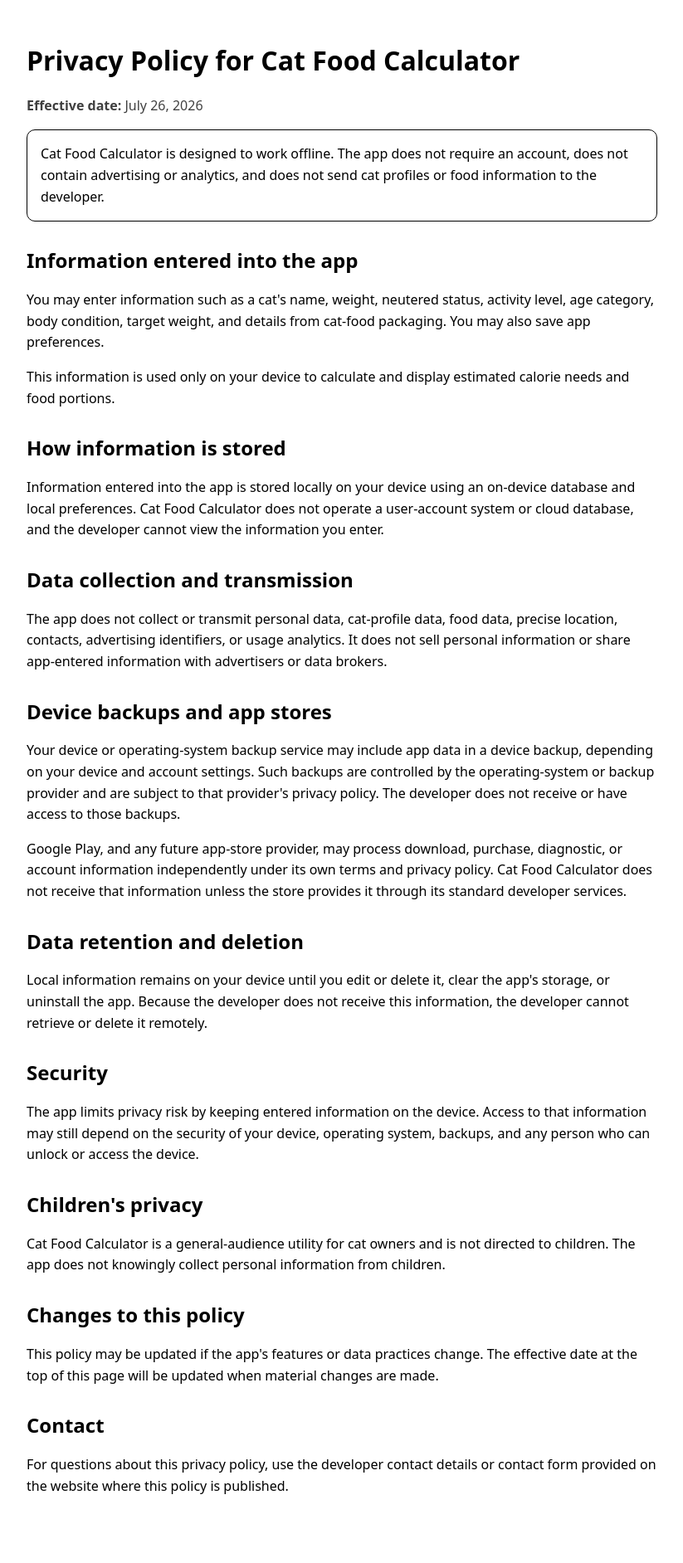
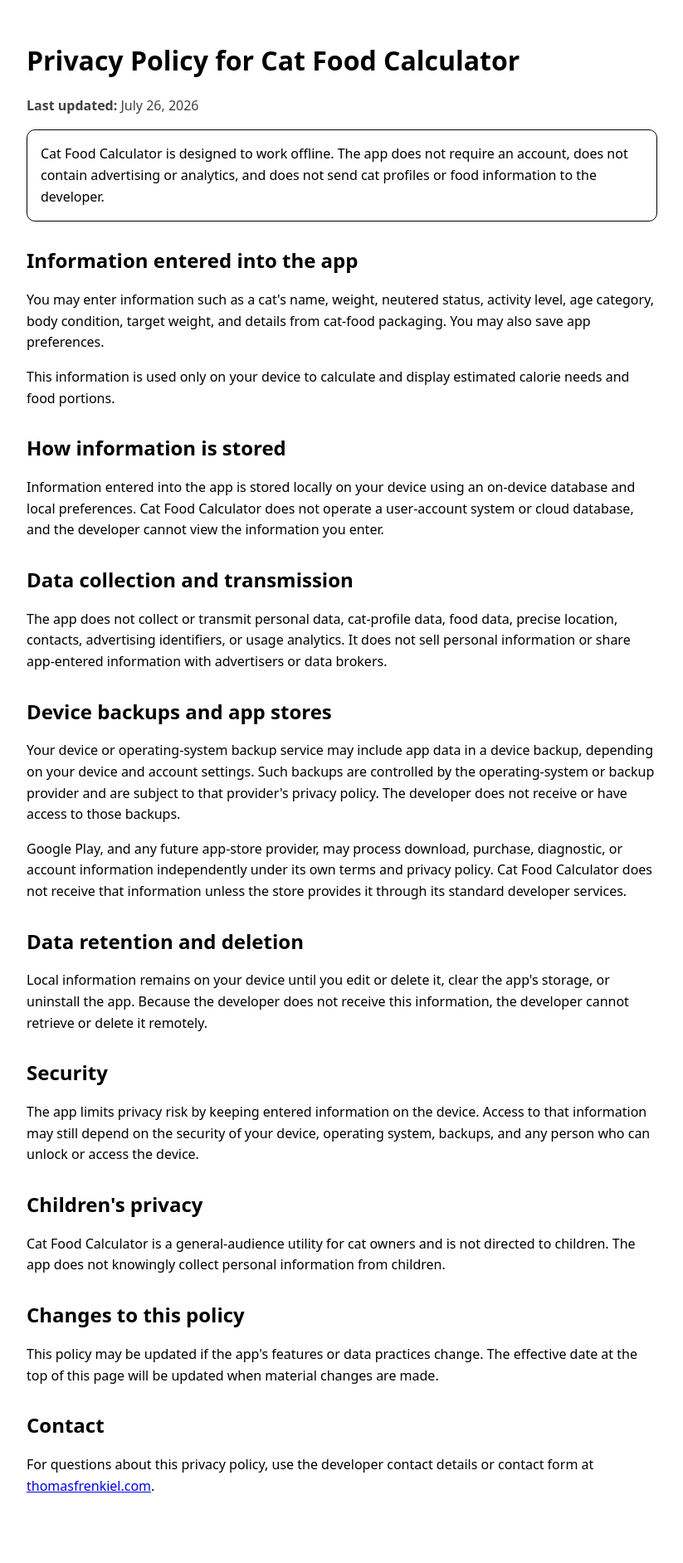
Before and after one commit to tfrenkiel040/website, a Jekyll site: the page built from catfood-calculator-privacy-policy.html, in a window 1280 px wide. Shown: the whole page at 83% size, without its empty margins (228-1051 px from the left). Built offline with Jekyll 4.4.1, drawn with Linux system fonts in a browser that asks for light colours.

Commit message:
Update catfood-calculator-privacy-policy.html

```diff
--- a/catfood-calculator-privacy-policy.html
+++ b/catfood-calculator-privacy-policy.html
@@ -44,7 +44,7 @@
 <body>
   <main>
     <h1>Privacy Policy for Cat Food Calculator</h1>
-    <p class="meta"><strong>Effective date:</strong> July 26, 2026</p>
+    <p class="meta"><strong>Last updated:</strong> July 26, 2026</p>
 
     <p class="summary">
       Cat Food Calculator is designed to work offline. The app does not require
@@ -128,8 +128,8 @@
     <h2>Contact</h2>
     <p>
       For questions about this privacy policy, use the developer contact
-      details or contact form provided on the website where this policy is
-      published.
+      details or contact form at
+      <a href="https://thomasfrenkiel.com">thomasfrenkiel.com</a>.
     </p>
   </main>
 </body>
```
